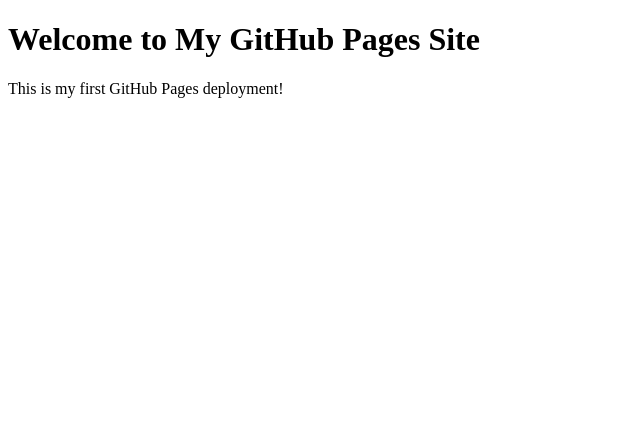
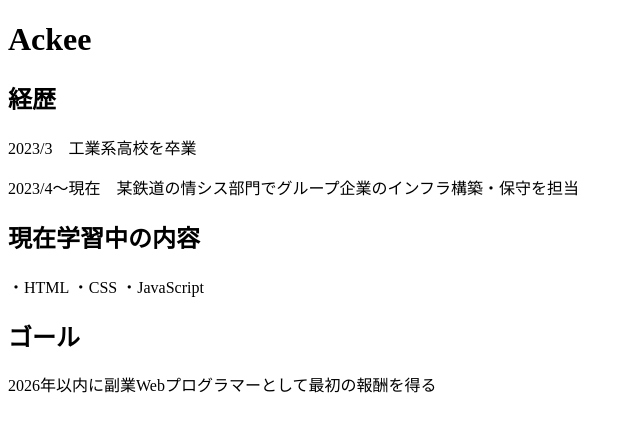
Before and after one commit to Ackeeeee/my-first-web-app, a plain HTML site: page index.html in a window 1280 px wide. Shown: the whole page, without its empty margins (0-640 px from the left). Drawn offline with Linux system fonts and the light colour scheme.

Commit message:
index.html
自己紹介ページへ変更

```diff
--- a/index.html
+++ b/index.html
@@ -6,7 +6,17 @@
     <title>My GitHub Pages Site</title>
 </head>
 <body>
-    <h1>Welcome to My GitHub Pages Site</h1>
-    <p>This is my first GitHub Pages deployment!</p>
+    <h1>Ackee</h1>
+    <h2>経歴</h2>
+        <p>2023/3&emsp;工業系高校を卒業</p>
+        <p>2023/4～現在&emsp;某鉄道の情シス部門でグループ企業のインフラ構築・保守を担当</p>
+    <h2>現在学習中の内容</h2>
+        <p>
+            ・HTML
+            ・CSS
+            ・JavaScript
+        </p>
+    <h2>ゴール</h2>
+        <p>2026年以内に副業Webプログラマーとして最初の報酬を得る</p>
 </body>
 </html>
```
